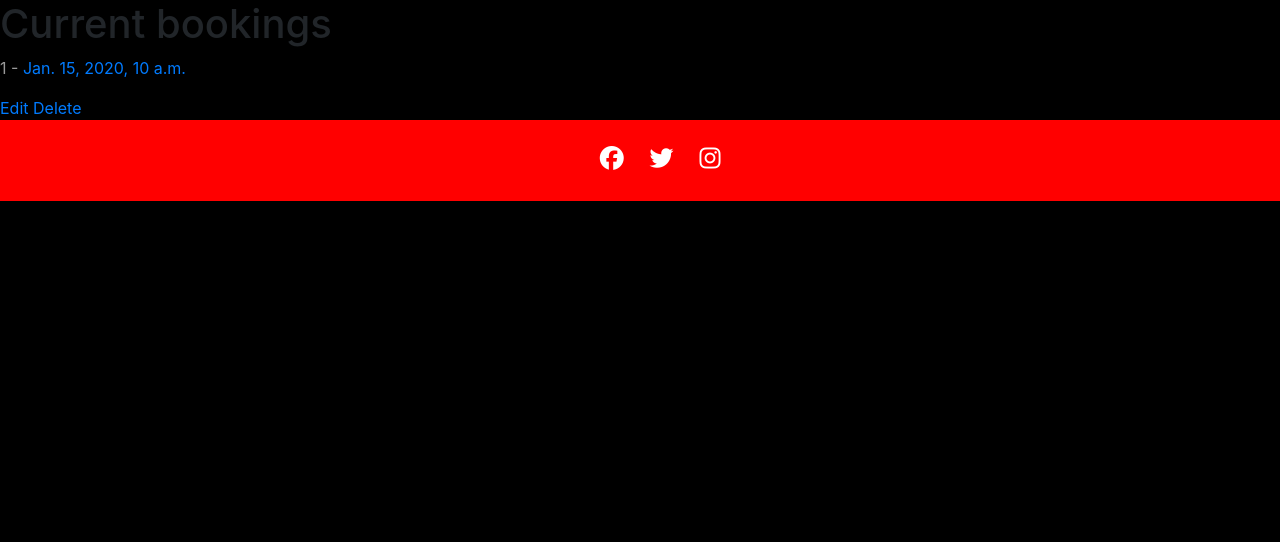
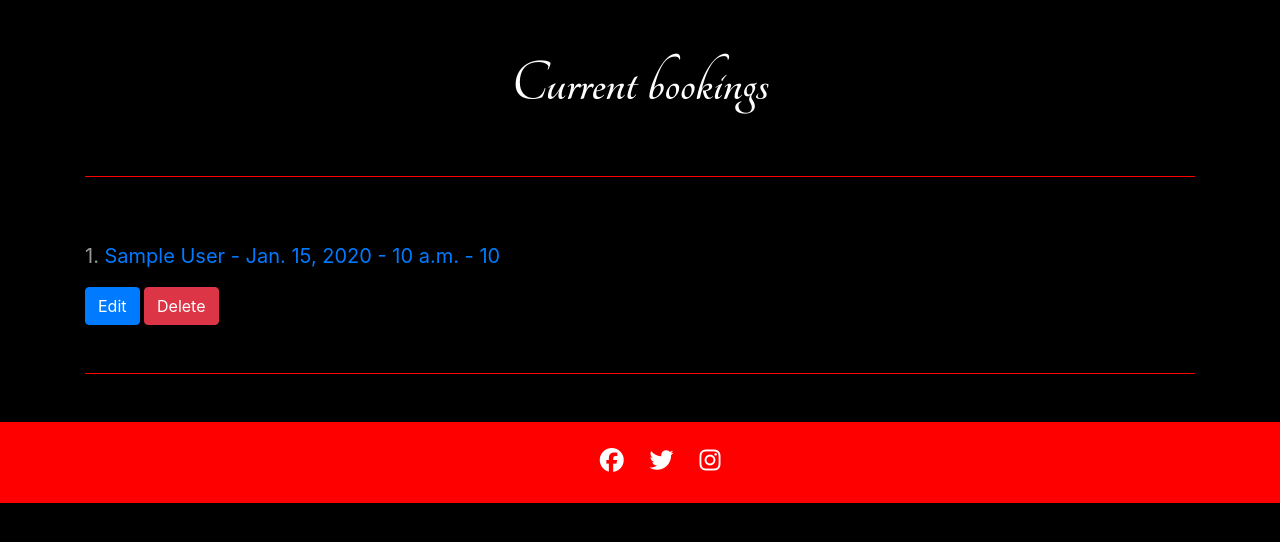
Before and after one commit to OlgaJ1989/taste-of-poland, a Django app: page /profile/ in a window 1280 px wide. Shown: the part 98-640 px from the top of the page. Run offline with Django 3.2, Linux system fonts and the light colour scheme; tables that the repository leaves empty hold one stand-in row (values such as "Sample post"); some libraries are stand-ins or nearby versions.

Commit message:
Add styling to profile.html

```diff
--- a/static/css/style.css
+++ b/static/css/style.css
@@ -150,7 +150,7 @@ footer {
     position: relative;
 }
 
-.tabs-menu-nav > li > a {
+.tabs-menu-nav>li>a {
     color: #fff;
     display: block;
     font-size: 30px;
@@ -159,12 +159,13 @@ footer {
     font-family: 'Tangerine', sans-serif;
 }
 
-.tabs-menu-nav > li > a.active {
+.tabs-menu-nav>li>a.active {
     opacity: 1;
     border-bottom-color: #db2e2e;
 }
 
-.media-body, p {
+.media-body,
+p {
     color: #999;
 }
 
@@ -202,16 +203,17 @@ footer {
 
 label[for="id_date_month"] {
     display: block;
- }
+}
 
- /* Contact Page */
+/* Contact Page */
 
- .contact-container h1 {
+.contact-container h1 {
     font-family: 'Tangerine', sans-serif;
     font-size: 60px;
 }
 
-.contact-container p, i {
+.contact-container p,
+i {
     font-size: 20px;
 }
 
@@ -225,3 +227,10 @@ label[for="id_date_month"] {
     word-wrap: break-word;
     background-clip: border-box;
 }
+
+/* Profile (existing bookings page) */
+
+.profile-container h1 {
+    font-family: 'Tangerine', sans-serif;
+    font-size: 60px;
+}
--- a/templates/base.html
+++ b/templates/base.html
@@ -84,6 +84,6 @@
     <script src="https://cdn.jsdelivr.net/npm/bootstrap@4.6.1/dist/js/bootstrap.bundle.min.js"
         integrity="sha384-fQybjgWLrvvRgtW6bFlB7jaZrFsaBXjsOMm/tB9LTS58ONXgqbR9W8oWht/amnpF" crossorigin="anonymous">
         </script>
-    </body>
+</body>
 
 </html>
--- a/templates/profile.html
+++ b/templates/profile.html
@@ -2,18 +2,27 @@
 
 {% block content %}
 
-<h1>Current bookings</h1>
-
-<div>
-
-    {% for reservation in reservations %}
-    <div>
-        <p>{{ reservation.id }} - <a href="/booking_details/{{reservation.id}}">{{ reservation.date }}, {{ reservation.time }}</a></p>
-        <a href="{% url 'update-booking' reservation.id %}">Edit</a>
-        <a href="{% url 'delete-booking' reservation.id %}">Delete</a>
+<div class="container profile-container text-white">
+    <div class="row">
+        <div class="col-12 mt-5">
+            <h1 class="text-center">Current bookings</h1>
+        </div>
     </div>
-    {% endfor %}
-
+    <hr class="rounded mt-5">
+    <div class="row">
+        <div class="col-12 mt-5">
+            {% for reservation in reservations %}
+            <div>
+                <p style="font-size: 20px">{{ reservation.id }}.
+                    <a href="/booking_details/{{reservation.id}}">{{ reservation.first_name }} {{ reservation.last_name }}
+                        - {{ reservation.date }} - {{ reservation.time }} - {{ reservation.party_size }}</a></p>
+                <a href="{% url 'update-booking' reservation.id %}" class="btn btn-primary">Edit</a>
+                <a href="{% url 'delete-booking' reservation.id %}" class="btn btn-danger">Delete</a>
+            </div>
+            {% endfor %}
+        </div>
+    </div>
+    <hr class="rounded my-5">
 </div>
 
 {% endblock %}
```
